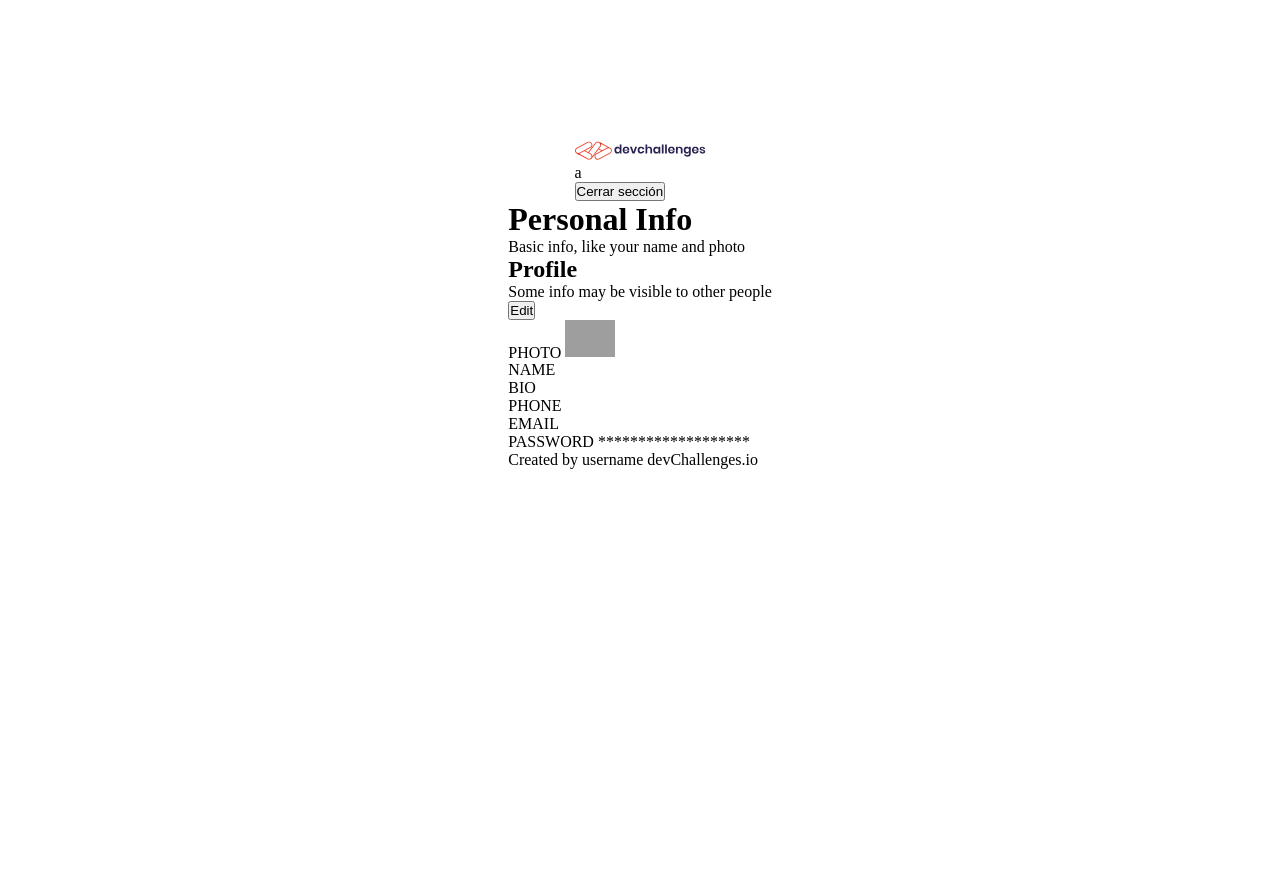
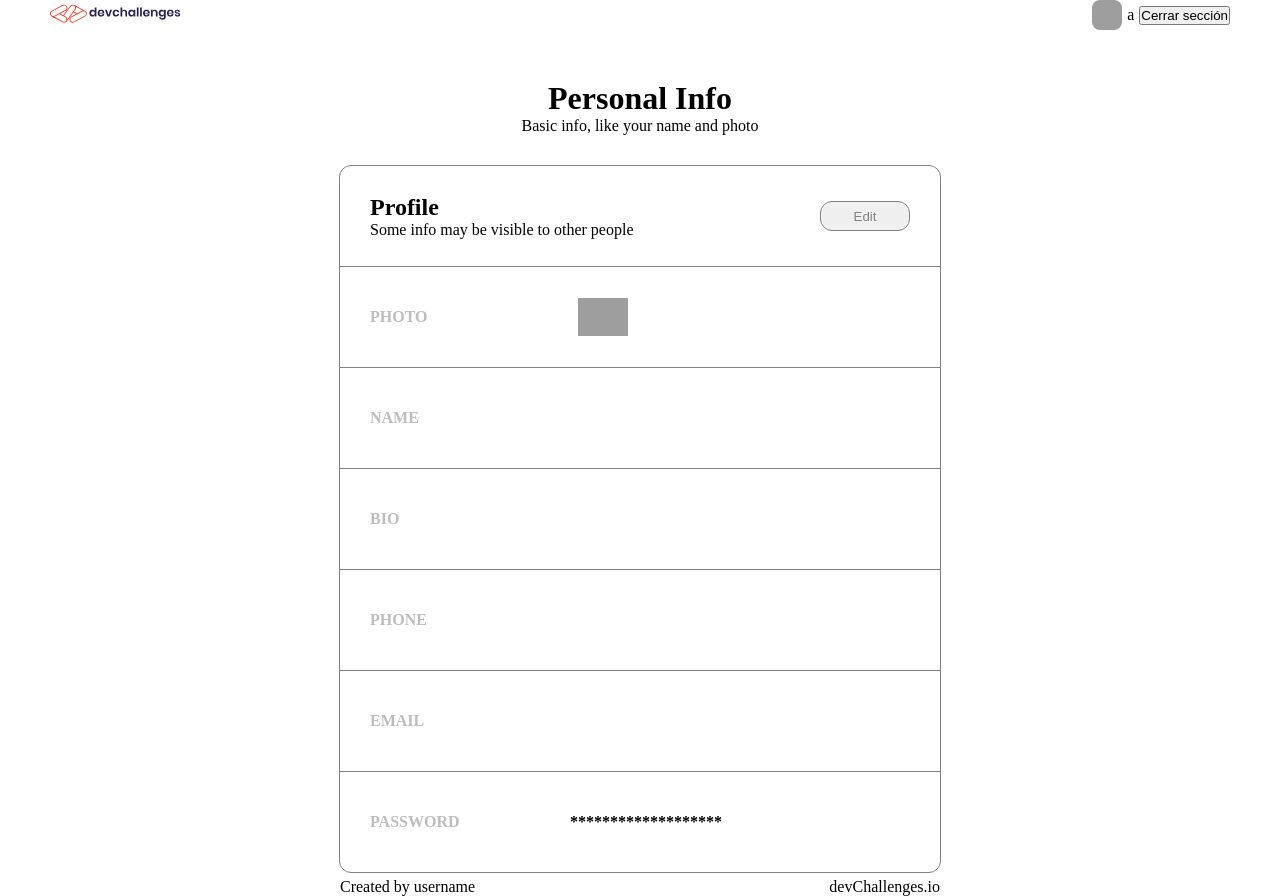
Before and after one commit to SebastianJimenezAl99/MN-P3, a PHP site: page / in a window 1280 px wide. Before the commit the page ends 800 px from the top, so only its background shows below. Run offline with PHP 8.4, Linux system fonts and the light colour scheme; the visitor is signed in with stand-in values (Sample User, id 1); data that the repository does not hold is empty; some libraries are stand-ins or nearby versions; grey boxes are pictures that could not be loaded.

Commit message:
cambios finales

```diff
--- a/index.php
+++ b/index.php
@@ -30,6 +30,7 @@
     <div class="Contenedor-prncipal">
         <?php
             if (isset($_SESSION["USER"])) {
+                echo "<div class='contenedor-principal-2'>";
                     include("./view/header.php");
                     if (isset($editar)) {
                         if ($editar) {
@@ -40,7 +41,7 @@
                     }else{
                         include("./view/personalInfo/personalInfo.php");
                     }
-
+                echo "</div>";
             } else {
                 if(isset($_GET['register'])){
                     include("./view/registrar/registrar.php");
--- a/styles/style.css
+++ b/styles/style.css
@@ -5,11 +5,11 @@
 
 body{
 
-    padding: 20px;
-    display: flex;
-    flex-direction: column;
-    justify-content: center;
-    align-items: center;
+
+}
+
+a {
+    color: #2D9CDB;
 }
 
 .Contenedor-prncipal{
@@ -17,13 +17,12 @@
     flex-direction: column;
     justify-content: center;
     align-items: center;
-    width: 1280px;
-    height: 570px;
+    min-width: 1280px;
+    height: 100vh;;
 }
 
 
 .contenedores-secundarios{
-
     width: 300px;
     height: 400px;
     padding: 50px;
@@ -36,13 +35,18 @@
     display: flex;
     justify-content: space-between;
     margin-top: 10px;
-    color: #828282;
 
+
+
+}
+
+.contenedo-detalle span{
+    color:  #828282;
 }
 
 
 .contenedores-secundarios h2{
-    margin: 20px 0px;
+    margin: 10px 0px;
     font-size: 18px;
     color:  #333333;
 }
@@ -102,3 +106,221 @@
     justify-content: space-between;
     margin: 20px  0px;
 }
+
+.contenedor-principal-2{
+    width: 100%;
+    height: 100%;
+    display: flex;
+    flex-direction: column;
+    align-items: center;
+}
+
+.header{
+    width: 100%;
+    display: flex;
+    justify-content: space-between;
+    align-items: center;
+    height: 100px;
+}
+
+.div-logo-header{
+    margin-left: 50px;
+}
+
+.div-ajustes-header{
+    margin-right: 50px;
+    display: flex;
+    align-items: center;
+}
+
+.div-ajustes-header img{
+    border-radius: 8px;
+    width: 30px;
+    height: 30px;
+    margin-right: 5px;
+}
+
+.div-ajustes-header span{
+    margin-right: 5px;
+}
+
+.contenedor-personalInfo{
+    width: 600px;
+    margin-top: 50px;
+    display: flex;
+    flex-direction: column;
+    align-items: center;
+}
+
+.contenedor-detalle-personalInfo{
+    width: 100%;
+    display: flex;
+    justify-content: space-between;
+    margin-top: 5px;
+}
+
+.contenedor-secundario-personalInfo{
+    border: #828282 1px solid;
+    border-radius: 12px;
+    width: 100%;
+    margin-top: 30px;
+}
+
+.perfil-contenedor-personalInfo{
+    border-bottom: #828282 1px solid;
+    width: 100%;
+    height: 100px;
+    display: flex;
+    justify-content: space-between;
+    align-items: center;
+}
+
+.perfil-contenedor-personalInfo span{
+    font-weight: bold;
+    color: #BDBDBD;
+}
+
+.perfil-contenedor-personalInfo div{
+    margin-left: 30px;
+}
+
+.perfil-contenedor-personalInfo form{
+    margin-right: 30px;
+}
+
+.perfil-contenedor-personalInfo form input{
+    border-radius: 12px;
+    border: #828282 1px solid;
+    color: #828282;
+    width: 90px;
+    height: 30px;
+}
+
+.perfil-contenedor-personalInfo form input:hover{
+    cursor: pointer;
+    background-color: #ffffff;
+}
+
+.foto {
+    justify-content: start;
+}
+
+.foto span{
+    margin-left: 30px;
+    margin-right: 150px;
+}
+
+.info-contenedor-personalInfo{
+    border-bottom: #828282 1px solid;
+    width: 100%;
+    height: 100px;
+    display: flex;
+    align-items: center;
+}
+
+.info-contenedor-personalInfo span{
+    margin-left: 30px;
+    margin-right: 80px;
+    width: 90px;
+    font-weight: bold;
+    color: #BDBDBD;
+}
+
+.ultimo{
+    border-bottom: none;
+}
+
+.bio{
+    font-weight: bold;
+    margin-left: 30px;
+}
+
+.contendor-edit-principal{
+    width: 600px;
+
+}
+
+.contendor-edit-2{
+    border: solid 1px #E0E0E0;
+    border-radius: 12px;
+    width: 100%;
+}
+
+.titulo-edit{
+    margin: 20px 30px;
+}
+
+.titulo-edit p{
+    color: #828282;
+}
+
+.contendor-edit-2 form{
+    margin-left: 30px;
+    margin-bottom: 30px;
+}
+
+.foto-edit{
+    margin-bottom: 20px;
+    display: flex;
+    align-items: center;
+    height: 90px;
+}
+
+.foto-edit input{
+    margin-left: 20px;
+}
+
+.data-edit{
+    margin-bottom: 20px;
+    width: 70%;
+    display: flex;
+    flex-direction: column;
+    height: 90px;
+}
+
+.data-edit input{
+    padding: 10px 20px;
+    border: 1px #828282 solid;
+    border-radius: 12px;
+    height: 50px;
+}
+
+.data-edit textarea{
+    padding: 10px 20px;
+    border: 1px #828282 solid;
+    border-radius: 12px;
+}
+
+.boton-edit-div input{
+    background-color: #2F80ED ;
+    color: #FFFFFF;
+    width: 82px;
+    height: 38px;
+    border-radius: 8px;
+    border: none;
+
+}
+
+.boton-edit-div input:hover{
+    background-color: #3a8cf8 ;
+    cursor: pointer;
+}
+
+.back-botton{
+    border: none;
+    color: #2D9CDB;
+    margin-bottom: 20px;
+}
+
+.back-botton:hover{
+    color: #3a8cf8 ;
+    cursor: pointer;
+}
+
+.detalle-edit{
+    width: 600px;
+    display: flex;
+    justify-content: space-between;
+    color: #828282;
+    padding-bottom: 50px;
+}
--- a/view/header.php
+++ b/view/header.php
@@ -1,8 +1,9 @@
-<div>
-    <div>
+<div class="header">
+    <div class="div-logo-header">
         <img src="../img/devchallenges.svg" alt="Logo">
     </div>
-    <div>
+    <div class="div-ajustes-header">
+        <img src="<?php echo $_SESSION['USER'][2]; ?>" alt="foto" width="30px">
         <span><?php echo $_SESSION['USER'][1]; ?></span>
         <form action="index.php" method="post">
             <input type="submit" name="close" value="Cerrar sección">
--- a/view/personalInfo/personalInfo.php
+++ b/view/personalInfo/personalInfo.php
@@ -2,39 +2,39 @@
     include("./func/php/funciones.php");
     $fila = BuscarPorId($_SESSION["USER"][0]);
 ?>
-<div>
+<div class="contenedor-personalInfo">
     <h1>Personal Info</h1>
     <p>Basic info, like your name and photo</p>
-    <div>
-        <div>
+    <div class="contenedor-secundario-personalInfo">
+        <div class="perfil-contenedor-personalInfo">
             <div>
-            <h2>Profile</h2>
-            <p>Some info may be visible to other people</p>
+                <h2>Profile</h2>
+                <p>Some info may be visible to other people</p>
             </div>
             <form action="index.php" method="post">
                 <input type="submit" name="edit" value="Edit">
             </form>
         </div>
-        <div>
+        <div class="perfil-contenedor-personalInfo foto">
            <span>PHOTO</span> <img src='<?php echo $fila['FOTO'] ? $fila['FOTO'] : "https://www.pngall.com/wp-content/uploads/5/Profile-Avatar-PNG-Free-Download.png" ?>' width="50px" >
         </div>
-        <div>
-            <span>NAME</span> <span><?php echo $fila['NAME'] ?></span>
+        <div class="info-contenedor-personalInfo">
+            <span>NAME</span> <p class="bio"><?php echo $fila['NAME'] ?></p>
         </div>
-        <div>
-            <span>BIO</span> <span><?php echo $fila['BIO'] ?></span>
+        <div class="info-contenedor-personalInfo">
+            <span>BIO</span> <p class="bio"><?php echo $fila['BIO'] ?></p>
         </div>
-        <div>
-            <span>PHONE</span> <span><?php echo $fila['PHONE'] ?></span>
+        <div class="info-contenedor-personalInfo">
+            <span>PHONE</span> <p class="bio"><?php echo $fila['PHONE'] ?></p>
         </div>
-        <div>
-            <span>EMAIL</span> <span><?php echo $fila['EMAIL'] ?></span>
+        <div class="info-contenedor-personalInfo">
+            <span>EMAIL</span> <p class="bio"><?php echo $fila['EMAIL'] ?></p>
         </div>
-        <div>
-            <span>PASSWORD</span> <span>*******************</span>
+        <div class="info-contenedor-personalInfo ultimo">
+            <span>PASSWORD</span> <p class="bio">*******************</p>
         </div>
     </div>
-    <div>
+    <div class="contenedor-detalle-personalInfo">
         <span>Created by username</span>
         <span>devChallenges.io</span>
     </div>
```
Also changed, not shown: view/editInfo/editInfo.php (+20 -17 lines), view/registrar/registrar.php (+17 -6 lines). Lines whose indentation alone changed are shown as unchanged.
